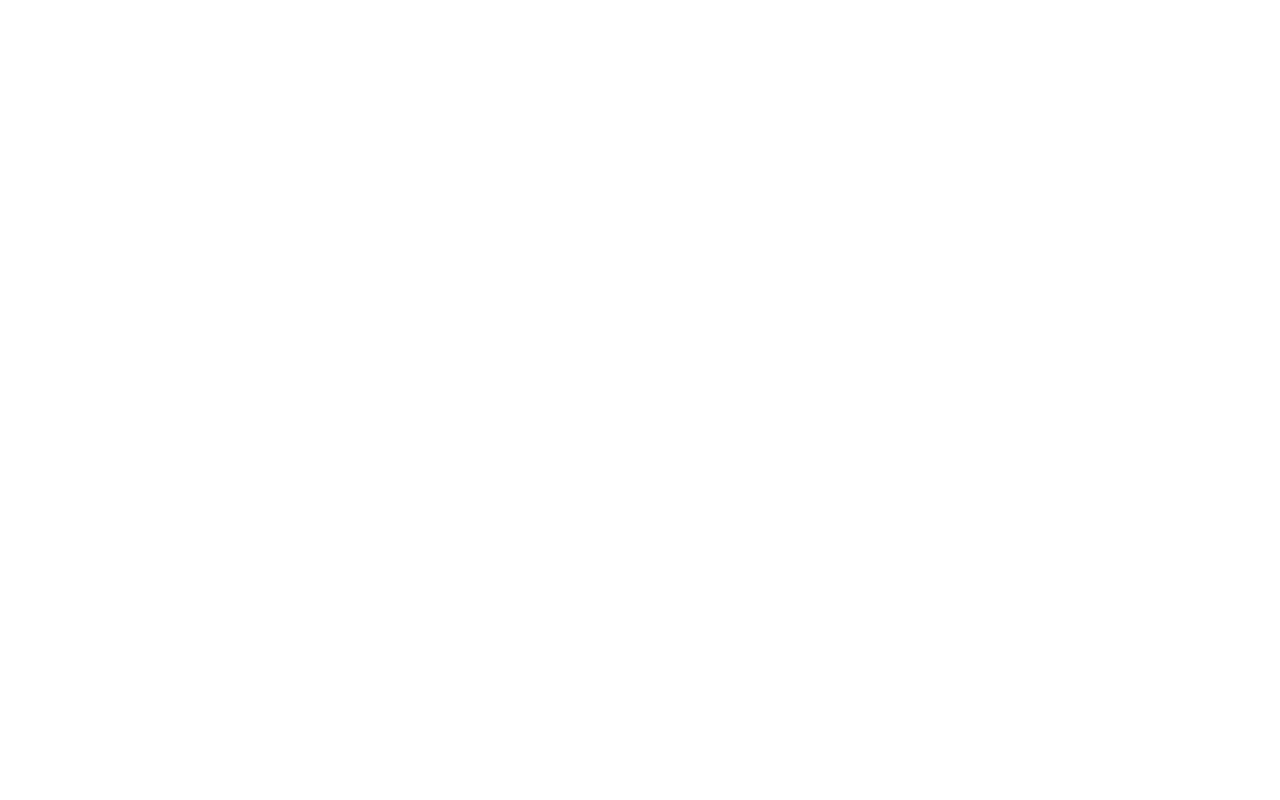
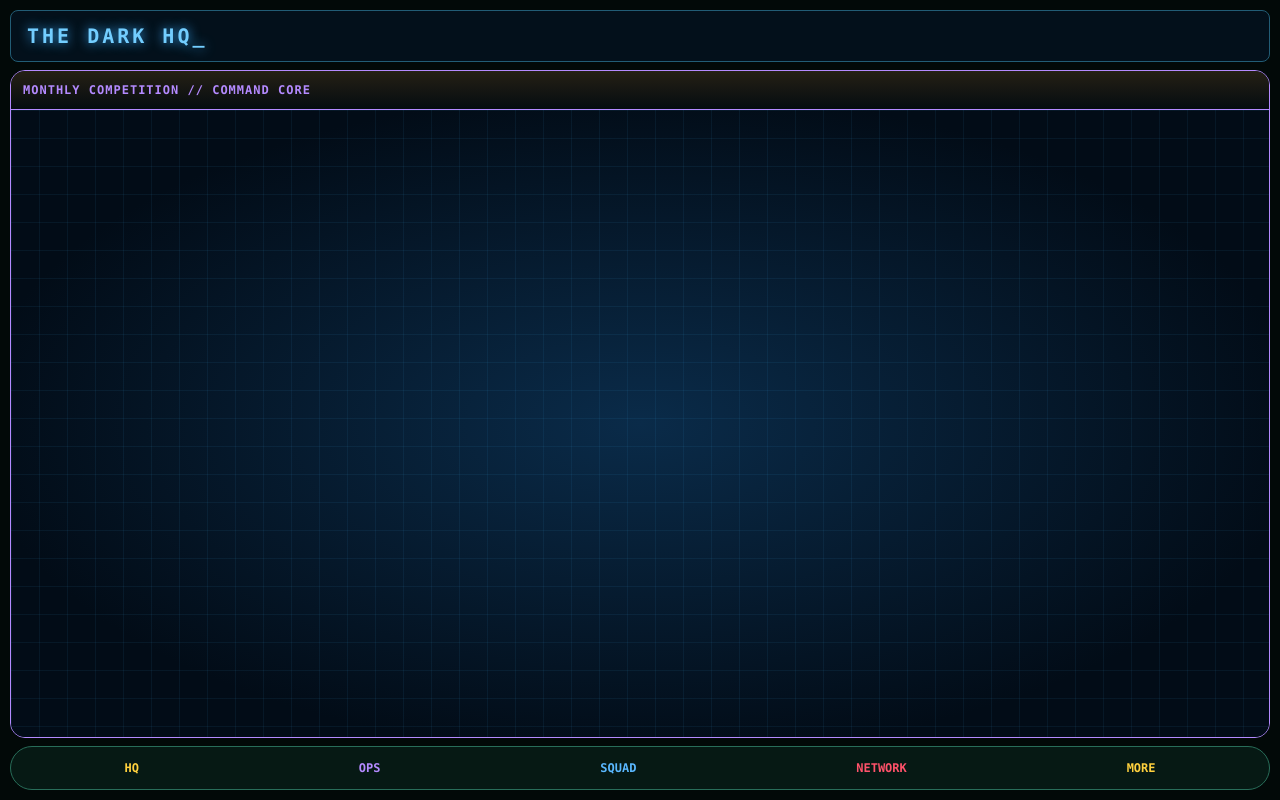
Before and after one commit to 85nv52n9tz-droid/Matrix-, a plain HTML site: page development/pages/events/monthly-competition.html in a window 1280 px wide. Drawn offline with Linux system fonts and the light colour scheme.

Commit message:
Use shared blank template for monthly-competition

```diff
--- a/development/pages/events/monthly-competition.html
+++ b/development/pages/events/monthly-competition.html
@@ -1 +1 @@
-<!-- Development page placeholder: monthly-competition. Live content not transferred. -->
+<!doctype html><html><head><meta name="viewport" content="width=device-width,initial-scale=1,viewport-fit=cover"><link rel="stylesheet" href="../shared-template.css"><title>MONTHLY COMPETITION</title></head><body><div class="shell"><header class="brand">THE DARK HQ_</header><main class="page" style="--accent:#b48aff"><div class="banner">MONTHLY COMPETITION // COMMAND CORE</div><div class="field"></div></main><nav class="dock"><a href="../../../test/">HQ</a><a href="../../../test/">OPS</a><a href="../../../test/">SQUAD</a><a href="../../../test/">NETWORK</a><a href="../../../test/">MORE</a></nav></div></body></html>
```
